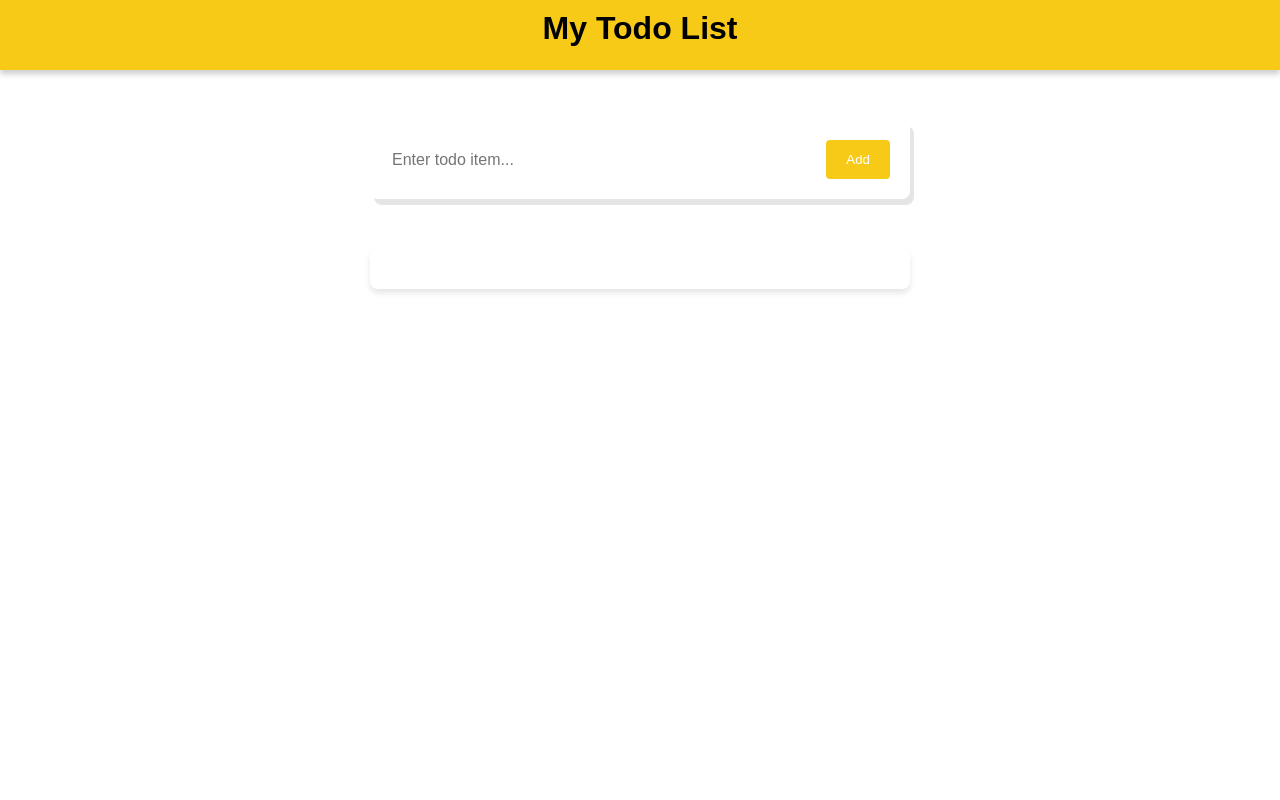
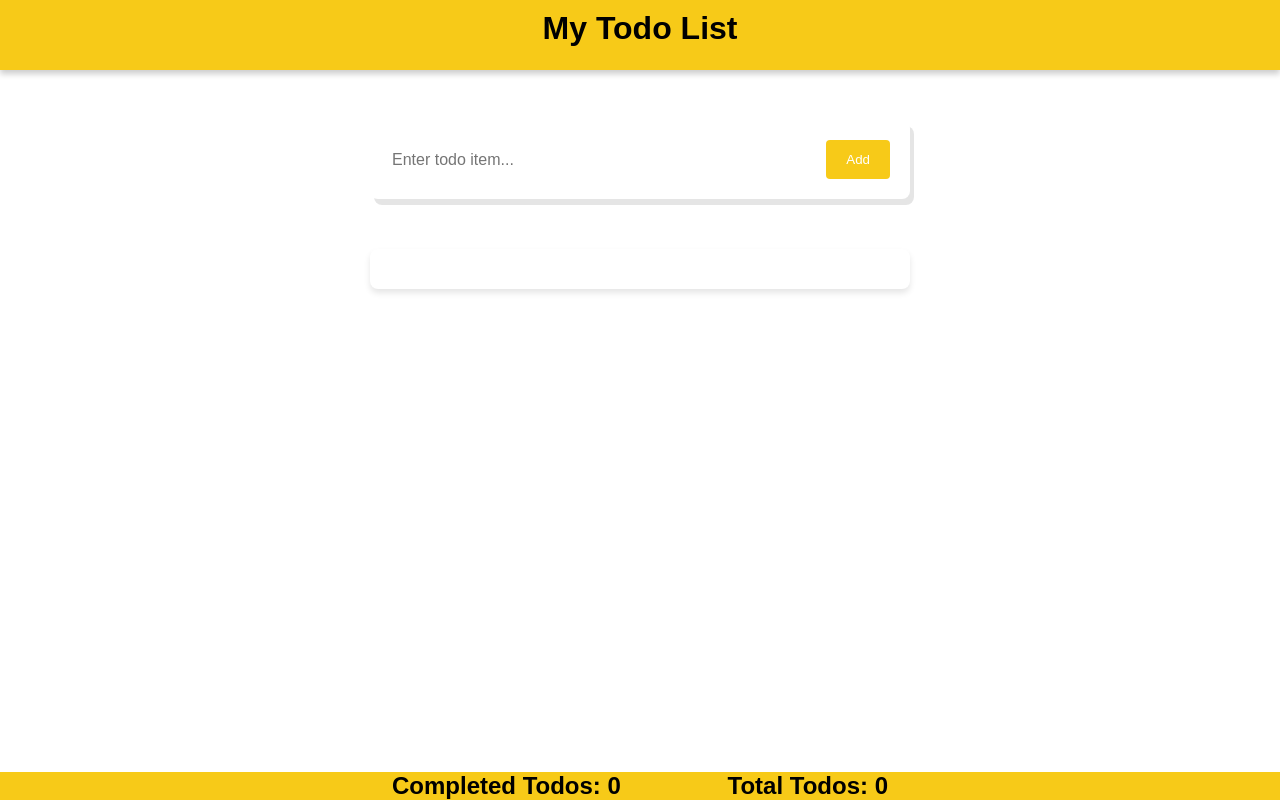
Before and after one commit to Orewagenki/todoapp, a React (Vite) app in the folder todoapp/: page / in a window 1280 px wide. Built offline with nearby package versions, Linux system fonts and the light colour scheme.

Commit message:
Added counter for the items that are done and the total amount of todos in the list.

```diff
--- /dev/null
+++ b/todoapp/src/components/Footer.jsx
@@ -0,0 +1,9 @@
+import styles from "./footer.module.css";
+export default function Footer({ completedTodos, totalTodos }) {
+  return (
+    <div className={styles.footer}>
+      <span className={styles.item}> Completed Todos: {completedTodos}</span>
+      <span className={styles.item}> Total Todos: {totalTodos}</span>
+    </div>
+  );
+}
--- a/todoapp/src/components/Todo.jsx
+++ b/todoapp/src/components/Todo.jsx
@@ -1,14 +1,18 @@
 import { useState } from "react";
 import Form from "./Form";
 import TodoList from "./TodoList";
+import Footer from "./Footer";
 
 export default function Todo() {
   const [todos, setTodos] = useState([]);
+  const completedTodos = todos.filter((todo) => todo.done).length;
+  const totalTodos = todos.length;
 
   return (
     <div>
       <Form todos={todos} setTodos={setTodos} />
       <TodoList todos={todos} setTodos={setTodos} />
+      <Footer completedTodos={completedTodos} totalTodos={totalTodos} />
     </div>
   );
 }
--- /dev/null
+++ b/todoapp/src/components/footer.module.css
@@ -0,0 +1,13 @@
+.footer {
+  position: fixed;
+  bottom: 0;
+  font-size: 1.5em;
+  font-weight: bold;
+  text-align: center;
+  width: 100%;
+  background-color: #f7ca18;
+}
+
+.item {
+  margin: 50px;
+}
```
